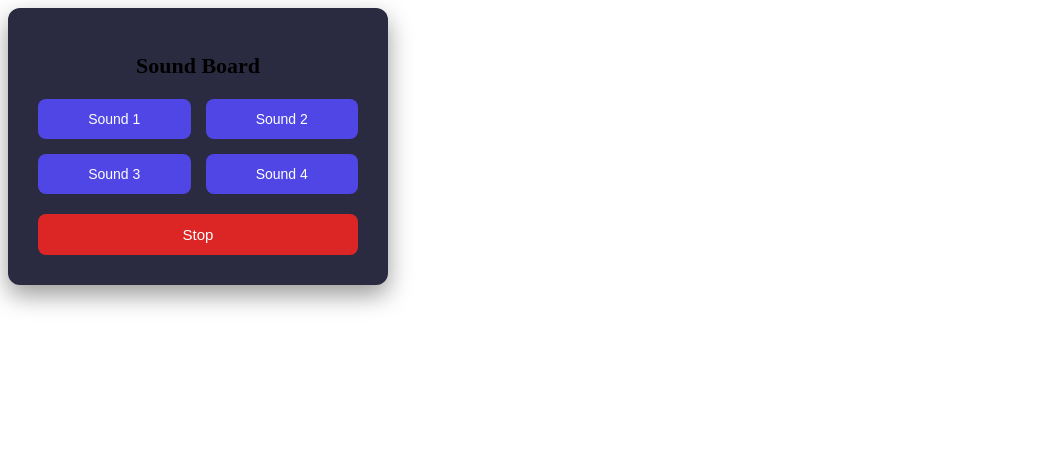
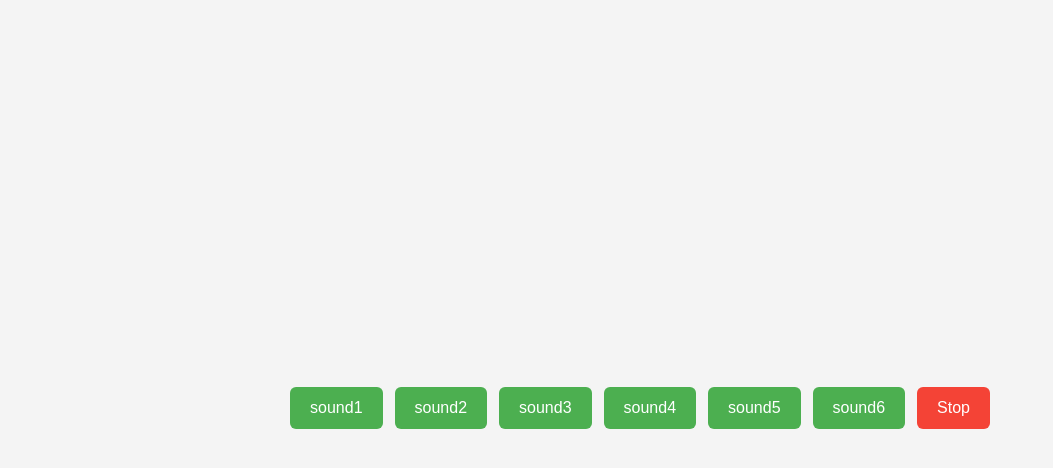
Before and after one commit to acciojob/Soundbar-devRahullkr, a website: page main.html in a window 1280 px wide. Shown: the whole page, without its empty margins (0-1053 px from the left). Drawn offline with Linux system fonts and the light colour scheme.

Commit message:
created a submission

```diff
--- a/main.html
+++ b/main.html
@@ -8,20 +8,10 @@
 
 <body>
 	<!-- the entire body must be written by student -->
-<div class="container">
-<h1>Sound Board</h1>
-
-
-<!-- Buttons container -->
 <div id="buttons">
-<button class="btn" data-sound="sound1">Sound 1</button>
-<button class="btn" data-sound="sound2">Sound 2</button>
-<button class="btn" data-sound="sound3">Sound 3</button>
-<button class="btn" data-sound="sound4">Sound 4</button>
+<!-- Buttons will be created by JavaScript -->
 </div>
 
-
-<button class="stop">Stop</button>
 </div>
     <script type="text/javascript" src="./script.js">
 </script>
--- a/script.js
+++ b/script.js
@@ -1,31 +1,50 @@
 //your JS code here. If required.
-const sounds = {
-sound1: new Audio('sounds/sound1.mp3'),
-sound2: new Audio('sounds/sound2.mp3'),
-sound3: new Audio('sounds/sound3.mp3'),
-sound4: new Audio('sounds/sound4.mp3'),
-};
+const sounds = [
+'sound1.mp3',
+'sound2.mp3',
+'sound3.mp3',
+'sound4.mp3',
+'sound5.mp3',
+'sound6.mp3',
+];
 
 
-const buttons = document.querySelectorAll('.btn');
-const stopButton = document.querySelector('.stop');
+const buttonsContainer = document.getElementById('buttons');
+let currentAudio = null;
 
 
-function stopAllSounds() {
-for (let key in sounds) {
-sounds[key].pause();
-sounds[key].currentTime = 0;
-}
+// Create a button for each sound
+sounds.forEach(sound => {
+const button = document.createElement('button');
+button.className = 'btn';
+button.innerText = sound.replace('.mp3', '');
+
+
+button.addEventListener('click', () => {
+if (currentAudio) {
+currentAudio.pause();
+currentAudio.currentTime = 0;
 }
 
 
-buttons.forEach((button) => {
-button.addEventListener('click', () => {
-const soundName = button.getAttribute('data-sound');
-stopAllSounds();
-sounds[soundName].play();
-});
+currentAudio = new Audio(`sounds/${sound}`);
+currentAudio.play();
 });
 
 
-stopButton.addEventListener('click', stopAllSounds);
+buttonsContainer.appendChild(button);
+});
+const stopButton = document.createElement('button');
+stopButton.className = 'stop';
+stopButton.innerText = 'Stop';
+
+
+stopButton.addEventListener('click', () => {
+if (currentAudio) {
+currentAudio.pause();
+currentAudio.currentTime = 0;
+}
+});
+
+
+buttonsContainer.appendChild(stopButton);
--- a/styles.css
+++ b/styles.css
@@ -1,77 +1,45 @@
 /*  your css code here. If applicable */
-ody {
-font-family: Arial, Helvetica, sans-serif;
-background: #1e1e2f;
+body {
+font-family: Arial, sans-serif;
+background: #f4f4f4;
 display: flex;
 justify-content: center;
 align-items: center;
 height: 100vh;
-margin: 0;
-color: #fff;
 }
 
 
-.container {
-background: #2a2a40;
-padding: 30px;
-border-radius: 12px;
-box-shadow: 0 10px 25px rgba(0, 0, 0, 0.4);
-text-align: center;
-width: 320px;
-}
-h1 {
-margin-bottom: 20px;
-font-size: 22px;
+#buttons {
+display: flex;
+gap: 12px;
+flex-wrap: wrap;
 }
 
 
-/* Buttons section */
-#buttons {
-display: grid;
-grid-template-columns: repeat(2, 1fr);
-gap: 15px;
-margin-bottom: 20px;
+.btn, .stop {
+padding: 12px 20px;
+font-size: 16px;
+border: none;
+border-radius: 6px;
+cursor: pointer;
 }
-
-
 .btn {
-padding: 12px 10px;
-font-size: 14px;
-border: none;
-border-radius: 8px;
-cursor: pointer;
-background: #4f46e5;
-color: #fff;
-transition: background 0.3s, transform 0.1s;
+background-color: #4caf50;
+color: white;
 }
 
 
 .btn:hover {
-background: #6366f1;
-}
-.btn:active {
-transform: scale(0.97);
+background-color: #43a047;
 }
 
 
 .stop {
-width: 100%;
-padding: 12px;
-font-size: 15px;
-border: none;
-border-radius: 8px;
-cursor: pointer;
-background: #dc2626;
-color: #fff;
-transition: background 0.3s, transform 0.1s;
+background-color: #f44336;
+color: white;
 }
 
 
 .stop:hover {
-background: #ef4444;
+background-color: #e53935;
 }
-
-
-.stop:active {
-transform: scale(0.97);
-}
```
